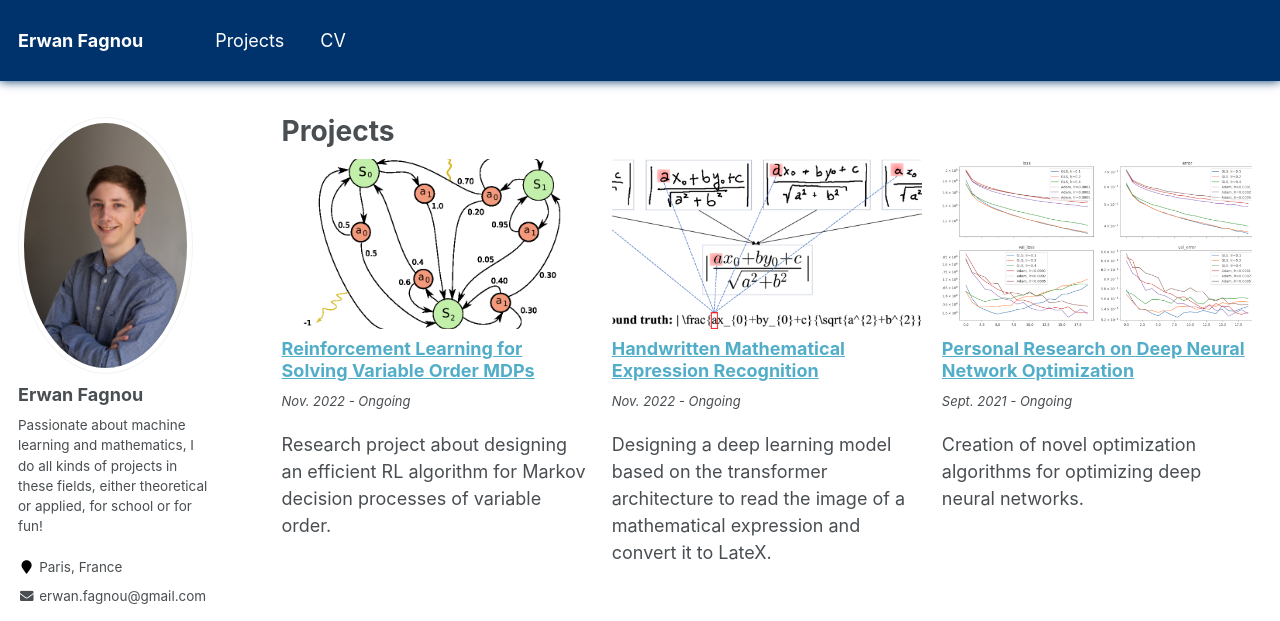
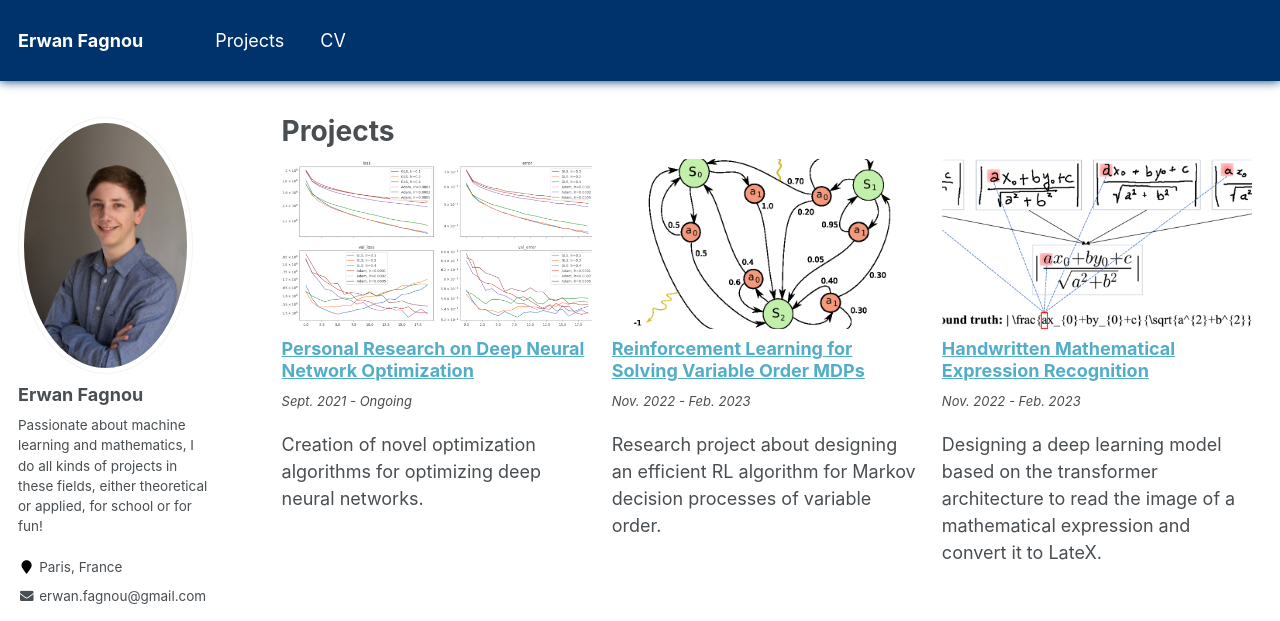
Before and after one commit to ErwanFagnou/erwanfagnou.github.io, a Jekyll site: the page built from _pages/projects.html, in a window 1280 px wide and 900 px high, cut to the strip 0-621 px from the top of the window. Built offline with Jekyll 4.4.1, drawn with Linux system fonts in a browser that asks for light colours.

Commit message:
set end dates of finished projects

```diff
--- a/_projects/hmer.md
+++ b/_projects/hmer.md
@@ -5,8 +5,8 @@ collection: projects
 teaser: "/images/projects/hmer/teaser.png"
 teaser_type: "image"
 teaser_video_hover: false
-dates: "Nov. 2022 - Ongoing"
-sorting_key: 992211
+dates: "Nov. 2022 - Feb. 2023"
+sorting_key: 202302
 ---
 
 ## Context
--- a/_projects/variable-order-mdp.md
+++ b/_projects/variable-order-mdp.md
@@ -5,8 +5,8 @@ collection: projects
 teaser: "/images/projects/variable_order_mdp/teaser.png"
 teaser_type: "image"
 teaser_video_hover: false
-dates: "Nov. 2022 - Ongoing"
-sorting_key: 992211
+dates: "Nov. 2022 - Feb. 2023"
+sorting_key: 202302
 ---
 
 ## Context
```
